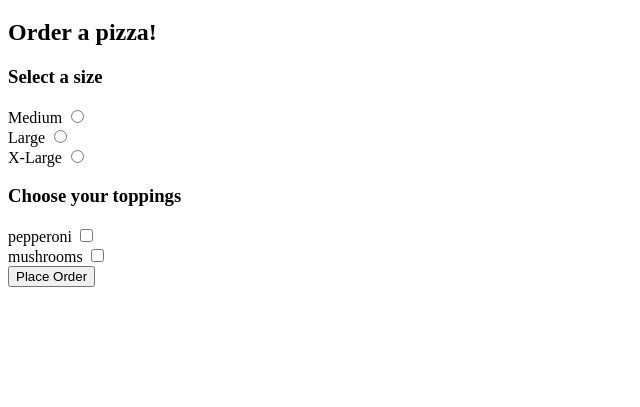
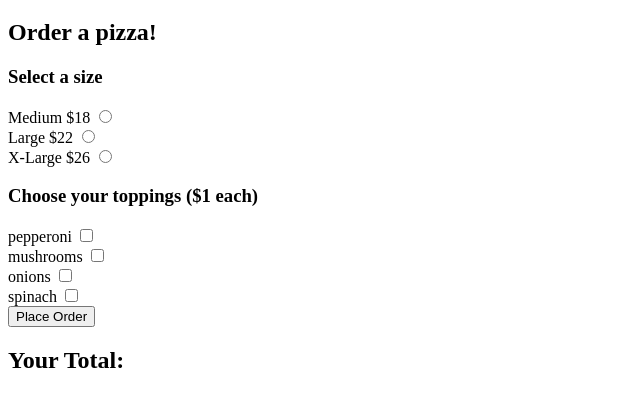
Before and after one commit to WillJolley/pizza-parlor, a plain HTML site: page index.html in a window 1280 px wide. Shown: the part 61-468 px from the top of the page, without its empty margins (0-640 px from the left). Drawn offline with Linux system fonts and the light colour scheme.

Commit message:
wrap up UI logic and add more topping selections

```diff
--- a/index.html
+++ b/index.html
@@ -10,19 +10,25 @@
   <h2>Order a pizza!</h2>
   <h3>Select a size</h3>
   <form id='form'>
-    <label for="medium" required>Medium</label>
+    <label for="medium" required>Medium  $18</label>
     <input type="radio" id="medium" name='size' value="medium"><br>
-    <label for="large">Large</label>
+    <label for="large">Large  $22</label>
     <input type="radio" id="large" name='size' value="large"><br>
-    <label for="XL">X-Large</label>
+    <label for="XL">X-Large $26</label>
     <input type="radio" id="XL" name='size' value="XL"><br>
-    <h3>Choose your toppings</h3>
+    <h3>Choose your toppings ($1 each)</h3>
     <label for="pepperoni">pepperoni</label>
     <input type="checkbox" id="pepperoni" name='toppingz' value="pepperoni"><br>
     <label for="mushrooms">mushrooms</label>
     <input type="checkbox" id="mushrooms" name='toppingz' value="mushrooms"><br>
+    <label for="onions">onions</label>
+    <input type="checkbox" id="onions" name='toppingz' value="onions"><br>
+    <label for="spinach">spinach</label>
+    <input type="checkbox" id="spinach" name="toppingz" value="spinach"><br>
     <button type='submit' class='btn'>Place Order</button>
   </form>
 
+  <h2>Your Total:</h2>
+
 </body>
 </html>
--- a/js/scripts.js
+++ b/js/scripts.js
@@ -28,14 +28,14 @@ function handleForm(event) {
   const toppingSelectionArray = Array.from(toppingSelection);
   const sizeSelection = document.querySelector("input[name='size']:checked");
 
-  let newPizza = new Pizza(toppingSelectionArray, sizeSelection);
+  let newPizza = new Pizza(toppingSelectionArray, sizeSelection.value);
   newPizza.determineCost();
 
   const p = document.createElement("p");
-  p.append("$"+newPizza.cost+".00");
+  p.append("$" + newPizza.cost + ".00");
   document.body.append(p);
 }
 
-//window.addEventListener("load", function() {
-  //this.document.querySelector("form").addEventListener("submit", handleForm)
-//});
+window.addEventListener("load", function() {
+  this.document.querySelector("form").addEventListener("submit", handleForm)
+});
```
